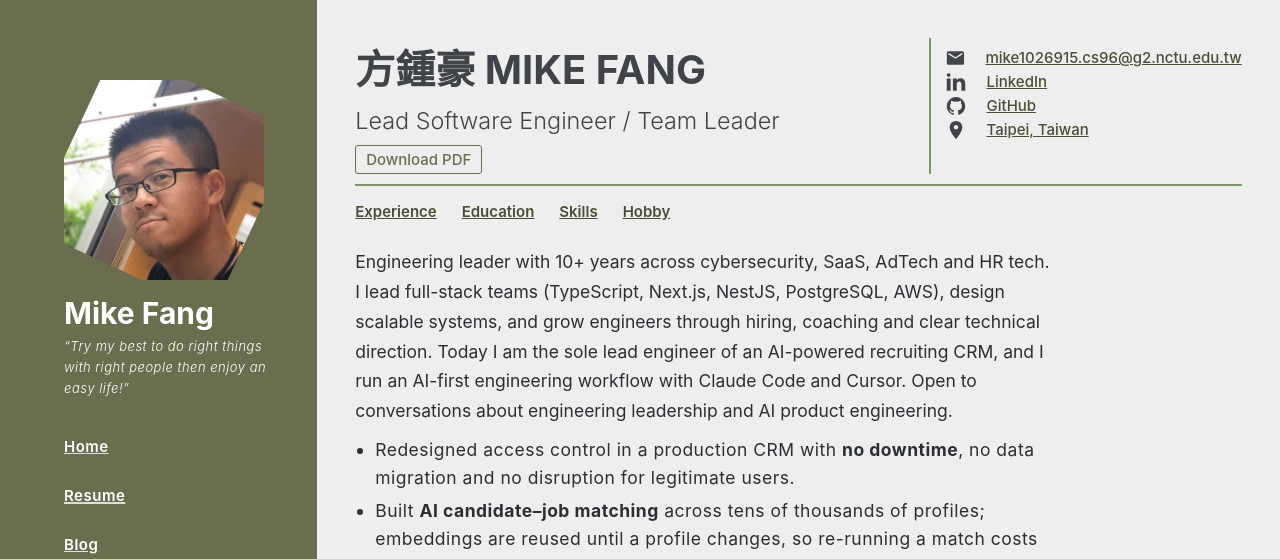
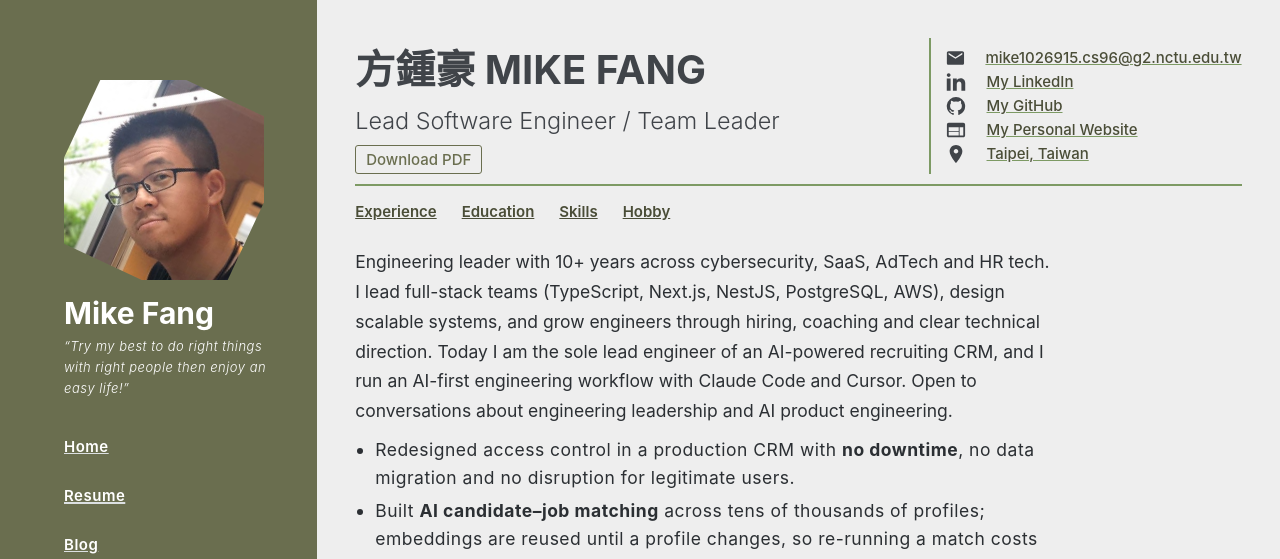
Before and after one commit to mike1026915/mike-fantasy, an Astro site: page /resume in a window 1280 px wide. Shown: the top 559 px of the page. Built offline with nearby package versions, Linux system fonts and the light colour scheme; Astro itself is replaced by a stand-in of ours.

Commit message:
Bring back My LinkedIn, My GitHub and My Personal Website in the resume header
Restores the original contact labels, the personal-website entry (not part of the PDF fingerprint) and the sage link underline on the header's contact column.

Co-Authored-By: Claude Sonnet 5.5 <noreply@anthropic.com>

```diff
--- a/src/components/resume/Header.astro
+++ b/src/components/resume/Header.astro
@@ -106,6 +106,11 @@ const ICONS: Record<string, { path: string; viewBox: string }> = {
     display: flex;
   }
 
+  /* The original header kept the sage underline on its contact links. */
+  .contact a {
+    text-decoration-color: var(--light-green);
+  }
+
   @media (min-width: 961px) {
     .right {
       width: 33.33%;
--- a/src/data/profile.json
+++ b/src/data/profile.json
@@ -6,11 +6,15 @@
         },
         "linkedin": {
             "link": "https://www.linkedin.com/in/mike1026915/",
-            "text": "LinkedIn"
+            "text": "My LinkedIn"
         },
         "github": {
             "link": "https://github.com/mike1026915/",
-            "text": "GitHub"
+            "text": "My GitHub"
+        },
+        "website": {
+            "link": "https://www.mike-fang.com",
+            "text": "My Personal Website"
         },
         "location": {
             "link": "https://en.wikipedia.org/wiki/Taipei",
```
